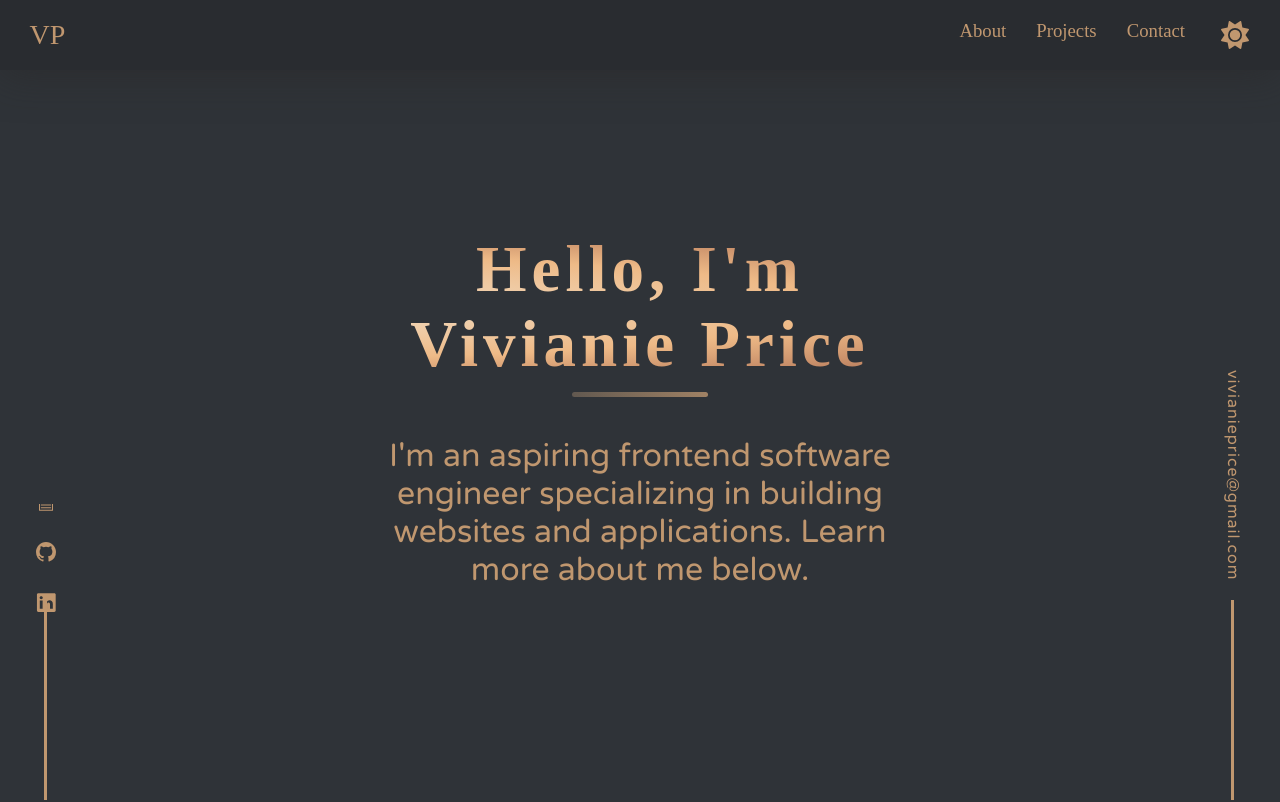
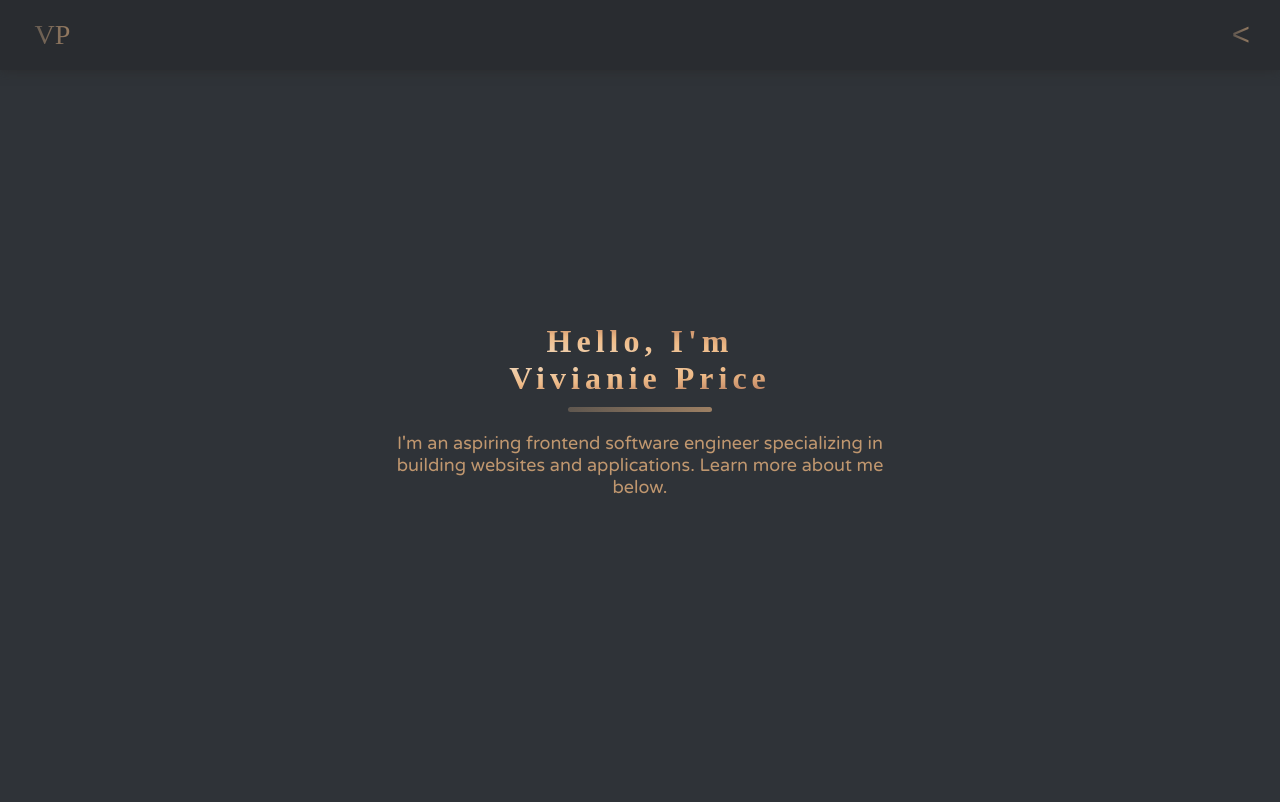
Before and after one commit to Vivianie-P/portfolio, a React (Create React App) app: page / in a window 1280 px wide. Shown: the top 802 px of the page. Built offline with nearby package versions, Linux system fonts and the light colour scheme; a web font is replaced by a local one.

Commit message:
Fixed app for landscape mode

```diff
--- a/src/App.css
+++ b/src/App.css
@@ -107,7 +107,7 @@ body {
 	}
 }
 
-@media screen and (max-width: 800px) {
+@media screen and (max-width: 800px) and (orientation: portrait) {
 	.logo {
 		--bg-size: 400%;
 		background: radial-gradient(
@@ -148,3 +148,41 @@ body {
 		max-width: 1000px;
 	}
 }
+
+@media screen and (orientation: landscape) {
+	.App {
+		overflow-x: hidden;
+	}
+
+	.desktop-footer {
+		display: none;
+	}
+
+	.side-menu {
+		display: none;
+	}
+
+	.right-side-menu {
+		display: none;
+	}
+
+	.mobile-footer {
+		display: flex;
+	}
+
+	.logo {
+		--bg-size: 400%;
+		background: radial-gradient(
+				circle,
+				rgba(68, 69, 70, 1) 0%,
+				rgba(192, 151, 111, 1) 100%
+			)
+			0 0 / 400% 100%;
+		background-size: 400%;
+		background-repeat: repeat;
+		background-clip: text;
+		-webkit-background-clip: text;
+		-webkit-text-fill-color: transparent;
+		animation: move-bg 30s infinite linear;
+	}
+}
--- a/src/Components/AboutMe.css
+++ b/src/Components/AboutMe.css
@@ -85,13 +85,13 @@
 	font-size: 2.5rem;
 }
 
-@media screen and (max-width: 800px) {
+@media screen and (max-width: 800px) and (orientation: portrait) {
 	.aboutme-main {
 		margin-top: 8rem;
 	}
 }
 
-@media screen and (min-width: 800px) {
+@media screen and (min-width: 800px) and (orientation: portrait) {
 	.aboutme-main {
 		max-width: 900px;
 		justify-content: center;
--- a/src/Components/ContactMe.css
+++ b/src/Components/ContactMe.css
@@ -101,7 +101,7 @@
 	display: none;
 }
 
-@media screen and (min-width: 800px) {
+@media screen and (min-width: 800px) and (orientation: portrait) {
 	.contact-me-container {
 		height: 50vh;
 	}
@@ -139,3 +139,13 @@
 		margin-top: 3rem;
 	}
 }
+
+@media screen and (orientation: landscape) {
+	.contact-me-container {
+		margin-bottom: 0;
+	}
+
+	.mailto {
+		width: 35%;
+	}
+}
--- a/src/Components/Footer.css
+++ b/src/Components/Footer.css
@@ -59,7 +59,7 @@
 	}
 }
 
-@media screen and (min-width: 800px) {
+@media screen and (min-width: 800px) and (orientation: portrait) {
 	.footer-main {
 		padding: 0;
 		width: 35%;
@@ -75,3 +75,9 @@
 		display: none;
 	}
 }
+
+@media screen and (orientation: landscape) {
+	.line {
+		display: none;
+	}
+}
--- a/src/Components/Header.css
+++ b/src/Components/Header.css
@@ -126,7 +126,7 @@
 	margin: 0.5rem 0rem;
 }
 
-@media screen and (min-width: 800px) {
+@media screen and (min-width: 800px) and (orientation: portrait) {
 	.hamburger {
 		display: none;
 	}
@@ -180,3 +180,31 @@
 		height: 28px;
 	}
 }
+
+@media screen and (orientation: landscape) {
+	.desktop-header {
+		display: none;
+	}
+
+	.mobile-header {
+		display: flex;
+	}
+
+	.hamburger {
+		display: flex;
+	}
+
+	.menu-items {
+		flex-direction: column;
+		gap: 3.5rem;
+	}
+
+	.menu-items-list {
+		width: 40%;
+		height: 35vh;
+	}
+
+	.light-dark {
+		margin: 0;
+	}
+}
--- a/src/Components/Home.css
+++ b/src/Components/Home.css
@@ -69,7 +69,13 @@
 	max-width: 550px;
 }
 
-@media screen and (min-width: 800px) {
+@keyframes move-bg {
+	to {
+		background-position: var(--bg-size) 0;
+	}
+}
+
+@media screen and (min-width: 800px) and (orientation: portrait) {
 	.home-title,
 	.home-title-light {
 		font-size: 6.5rem;
@@ -87,8 +93,13 @@
 	}
 }
 
-@keyframes move-bg {
-	to {
-		background-position: var(--bg-size) 0;
+@media screen and (orientation: landscape) {
+	.home-title,
+	.home-title-light {
+		font-size: 3.2rem;
+	}
+
+	.home-ppg {
+		font-size: 1.8rem;
 	}
 }
--- a/src/Components/Projects.css
+++ b/src/Components/Projects.css
@@ -110,7 +110,7 @@
 	transform: scale(1.1);
 }
 
-@media screen and (max-width: 800px) {
+@media screen and (max-width: 800px) and (orientation: portrait) {
 	.card {
 		max-width: 550px;
 	}
@@ -120,7 +120,7 @@
 	}
 }
 
-@media screen and (min-width: 800px) {
+@media screen and (min-width: 800px) and (orientation: portrait) {
 	.projects-main {
 		width: 100%;
 		display: flex;
--- a/src/Components/themes.js
+++ b/src/Components/themes.js
@@ -68,4 +68,10 @@ export const GlobalStyles = createGlobalStyle`
 			background-color: ${(props) => props.theme.projectBkgrdColor};
 		}
 	}
+
+	@media screen and (max-width: 2000px) and (orientation: landscape) {
+		.project-details {
+			background-color: ${(props) => props.theme.projectBkgrdColor};
+		}
+	}
 `;
```
